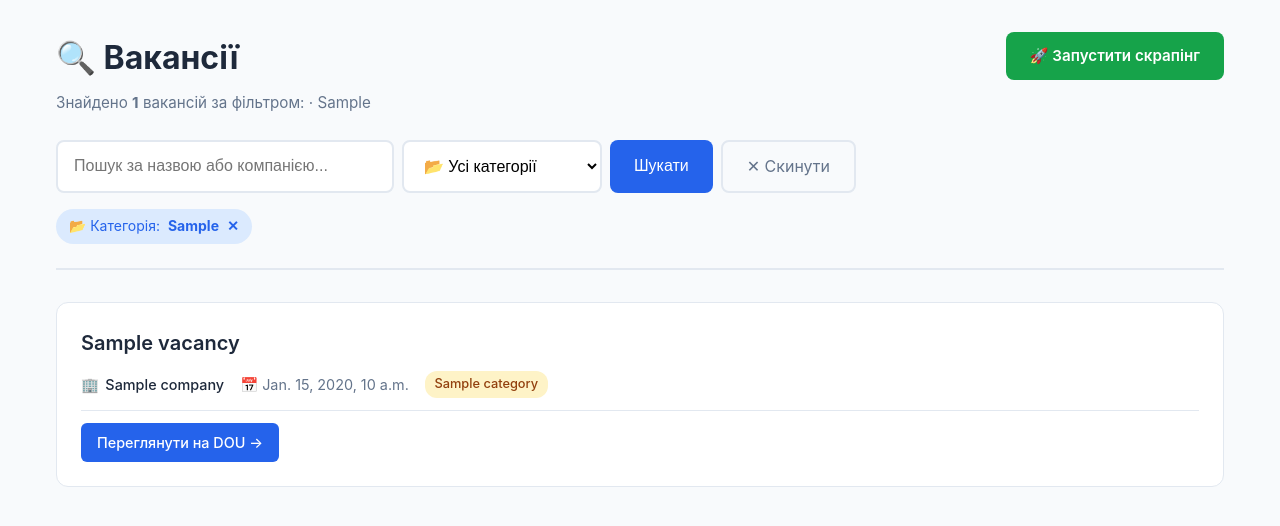
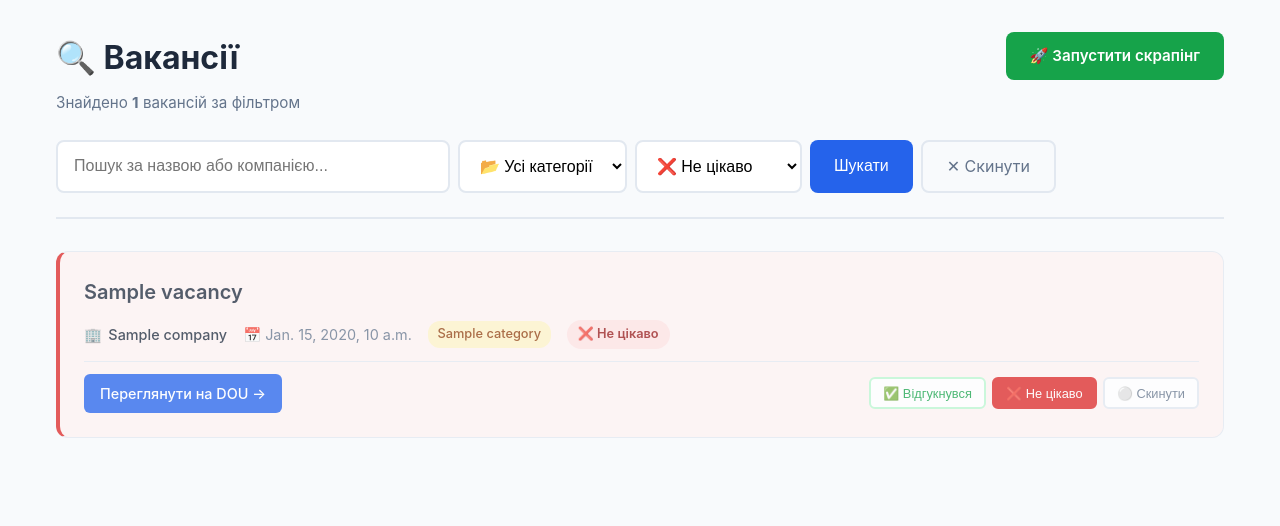
Before and after one commit to PythonBossUA/VacancyMonitor, a Django app: template templates/view_scraped_data.html in a window 1280 px wide. Shown: the top 526 px of the page. Run offline with Django 5.2, Linux system fonts and the light colour scheme; the template is opened without the code that fills it: most values are stand-ins (such as "Sample title", 1, 10 or a date in 2020).

Commit message:
Added the ability to change vacancy statuses

```diff
--- a/app/tasks.py
+++ b/app/tasks.py
@@ -173,5 +173,3 @@ def scrap_data():
             logger.exception(f"Критична помилка в scrap_data: {e}")
         finally:
             client.close()
-
-scrap_data()
--- a/server/urls.py
+++ b/server/urls.py
@@ -1,7 +1,8 @@
 from django.urls import path
-from app.views import view_scraped_data, start_scrap_data
+from app.views import view_scraped_data, start_scrap_data, update_vacancy_status
 
 urlpatterns = [
     path("", view_scraped_data, name="scraped_data_view"),
     path("scrap/", start_scrap_data, name="scrap_data_view"),
+    path("vacancy/<int:vacancy_id>/status/", update_vacancy_status, name="update_vacancy_status"),
 ]
--- a/templates/view_scraped_data.html
+++ b/templates/view_scraped_data.html
@@ -11,6 +11,9 @@
             --primary-hover: #1d4ed8;
             --success: #16a34a;
             --success-hover: #15803d;
+            --danger: #dc2626;
+            --danger-hover: #b91c1c;
+            --warning: #f59e0b;
             --bg: #f8fafc;
             --card-bg: #ffffff;
             --border: #e2e8f0;
@@ -49,7 +52,6 @@
         }
 
         h1 { font-size: 2rem; margin-bottom: 0.5rem; }
-
         .stats { color: var(--text-muted); font-size: 0.95rem; }
 
         .btn-scrap {
@@ -73,40 +75,35 @@
             box-shadow: 0 4px 12px rgba(22, 163, 74, 0.3);
         }
 
-        /* ===== ФОРМА ФІЛЬТРІВ ===== */
+        /* Фільтри */
         .filters-form {
             display: flex;
             gap: 0.5rem;
-            max-width: 800px;
+            max-width: 1000px;
             flex-wrap: wrap;
         }
 
-        .filters-form input[type="text"] {
-            flex: 1;
-            min-width: 200px;
-            padding: 0.75rem 1rem;
-            border: 2px solid var(--border);
-            border-radius: 8px;
-            font-size: 1rem;
-            transition: border-color 0.2s;
-        }
-
-        .filters-form input[type="text"]:focus {
-            outline: none;
-            border-color: var(--primary);
-        }
-
+        .filters-form input[type="text"],
         .filters-form select {
             padding: 0.75rem 1rem;
             border: 2px solid var(--border);
             border-radius: 8px;
             font-size: 1rem;
             background: white;
-            cursor: pointer;
-            min-width: 200px;
             transition: border-color 0.2s;
         }
 
+        .filters-form input[type="text"] {
+            flex: 1;
+            min-width: 200px;
+        }
+
+        .filters-form select {
+            cursor: pointer;
+            min-width: 160px;
+        }
+
+        .filters-form input:focus,
         .filters-form select:focus {
             outline: none;
             border-color: var(--primary);
@@ -123,9 +120,7 @@
             transition: background 0.2s;
         }
 
-        .filters-form button:hover {
-            background: var(--primary-hover);
-        }
+        .filters-form button:hover { background: var(--primary-hover); }
 
         .btn-reset {
             padding: 0.75rem 1.5rem;
@@ -140,31 +135,9 @@
             transition: all 0.2s;
         }
 
-        .btn-reset:hover {
-            background: var(--bg);
-            color: var(--text);
-        }
+        .btn-reset:hover { background: var(--bg); color: var(--text); }
 
-        /* Активний фільтр */
-        .active-filter {
-            display: inline-flex;
-            align-items: center;
-            gap: 0.5rem;
-            margin-top: 1rem;
-            padding: 0.4rem 0.8rem;
-            background: #dbeafe;
-            color: var(--primary);
-            border-radius: 20px;
-            font-size: 0.875rem;
-        }
-
-        .active-filter a {
-            color: var(--primary);
-            font-weight: bold;
-            text-decoration: none;
-        }
-
-        /* ===== СПИСОК ВАКАНСІЙ ===== */
+        /* Список вакансій */
         .vacancy-list { display: grid; gap: 1rem; }
 
         .vacancy-card {
@@ -183,6 +156,18 @@
             transform: translateY(-2px);
         }
 
+        /* Картки зі статусом */
+        .vacancy-card.status-applied {
+            border-left: 4px solid var(--success);
+            background: #f0fdf4;
+        }
+
+        .vacancy-card.status-not_interested {
+            border-left: 4px solid var(--danger);
+            background: #fef2f2;
+            opacity: 0.75;
+        }
+
         .vacancy-title {
             font-size: 1.25rem;
             font-weight: 600;
@@ -198,6 +183,7 @@
             gap: 1rem;
             font-size: 0.9rem;
             color: var(--text-muted);
+            align-items: center;
         }
 
         .meta-item { display: flex; align-items: center; gap: 0.4rem; }
@@ -213,10 +199,41 @@
             font-weight: 500;
         }
 
+        /* Бейджі статусів */
+        .status-badge {
+            display: inline-flex;
+            align-items: center;
+            gap: 0.3rem;
+            padding: 0.25rem 0.7rem;
+            border-radius: 20px;
+            font-size: 0.8rem;
+            font-weight: 600;
+        }
+
+        .status-badge.applied {
+            background: #dcfce7;
+            color: #166534;
+        }
+
+        .status-badge.not_interested {
+            background: #fee2e2;
+            color: #991b1b;
+        }
+
+        .status-badge.none {
+            background: #f1f5f9;
+            color: #64748b;
+        }
+
+        /* Кнопки дій */
         .vacancy-actions {
             margin-top: auto;
             padding-top: 0.75rem;
             border-top: 1px solid var(--border);
+            display: flex;
+            align-items: center;
+            gap: 0.75rem;
+            flex-wrap: wrap;
         }
 
         .btn-view {
@@ -233,7 +250,59 @@
 
         .btn-view:hover { background: var(--primary-hover); }
 
-        /* ===== ПАГІНАЦІЯ ===== */
+        /* Група кнопок статусу */
+        .status-buttons {
+            display: flex;
+            gap: 0.4rem;
+            margin-left: auto;
+        }
+
+        .status-btn {
+            padding: 0.4rem 0.75rem;
+            border: 2px solid var(--border);
+            border-radius: 6px;
+            background: white;
+            font-size: 0.8rem;
+            cursor: pointer;
+            transition: all 0.2s;
+            white-space: nowrap;
+        }
+
+        .status-btn:hover { transform: translateY(-1px); }
+
+        .status-btn.btn-applied {
+            color: var(--success);
+            border-color: #bbf7d0;
+        }
+        .status-btn.btn-applied:hover,
+        .status-btn.btn-applied.active {
+            background: var(--success);
+            color: white;
+            border-color: var(--success);
+        }
+
+        .status-btn.btn-not-interested {
+            color: var(--danger);
+            border-color: #fecaca;
+        }
+        .status-btn.btn-not-interested:hover,
+        .status-btn.btn-not-interested.active {
+            background: var(--danger);
+            color: white;
+            border-color: var(--danger);
+        }
+
+        .status-btn.btn-clear {
+            color: var(--text-muted);
+        }
+        .status-btn.btn-clear:hover,
+        .status-btn.btn-clear.active {
+            background: #64748b;
+            color: white;
+            border-color: #64748b;
+        }
+
+        /* Пагінація */
         .pagination {
             display: flex;
             justify-content: center;
@@ -268,7 +337,6 @@
 
         .pagination .disabled {
             color: var(--text-muted);
-            cursor: not-allowed;
             opacity: 0.5;
         }
 
@@ -289,6 +357,8 @@
             .filters-form { flex-direction: column; }
             .filters-form select { width: 100%; }
             .header-top { flex-direction: column; align-items: stretch; }
+            .status-buttons { margin-left: 0; margin-top: 0.5rem; }
+            .vacancy-actions { flex-direction: column; align-items: stretch; }
         }
     </style>
 </head>
@@ -300,72 +370,65 @@
                     <h1>🔍 Вакансії</h1>
                     <p class="stats">
                         Знайдено <strong>{{ total_count }}</strong> вакансій
-                        {% if search_query or selected_category %}
-                            за фільтром:
-                            {% if search_query %}"{{ search_query }}"{% endif %}
-                            {% if selected_category %}· {{ selected_category }}{% endif %}
+                        {% if search_query or selected_category or selected_status %}
+                            за фільтром
                         {% endif %}
                     </p>
                 </div>
-
-                <a href="{% url 'scrap_data_view' %}" class="btn-scrap">
-                    🚀 Запустити скрапінг
-                </a>
+                <a href="{% url 'scrap_data_view' %}" class="btn-scrap">🚀 Запустити скрапінг</a>
             </div>
 
-            <!-- ===== ФОРМА З ПОШУКОМ ТА КАТЕГОРІЄЮ ===== -->
+            <!-- Фільтри -->
             <form method="get" class="filters-form">
-                <input
-                    type="text"
-                    name="search"
-                    placeholder="Пошук за назвою або компанією..."
-                    value="{{ search_query }}"
-                    aria-label="Пошук вакансій"
-                >
+                <input type="text" name="search" placeholder="Пошук за назвою або компанією..."
+                       value="{{ search_query }}" aria-label="Пошук">
 
-                <select name="category" aria-label="Фільтр за категорією" onchange="this.form.submit()">
+                <select name="category" onchange="this.form.submit()" aria-label="Категорія">
                     <option value="">📂 Усі категорії</option>
-                    {% for category in categories %}
-                        <option value="{{ category }}" {% if category == selected_category %}selected{% endif %}>
-                            {{ category }}
-                        </option>
+                    {% for cat in categories %}
+                        <option value="{{ cat }}" {% if cat == selected_category %}selected{% endif %}>{{ cat }}</option>
                     {% endfor %}
+                </select>
+
+                <select name="status" onchange="this.form.submit()" aria-label="Статус">
+                    <option value="">📋 Усі статуси</option>
+                    <option value="applied" {% if selected_status == "applied" %}selected{% endif %}>✅ Відгукнувся</option>
+                    <option value="not_interested" {% if selected_status == "not_interested" %}selected{% endif %}>❌ Не цікаво</option>
+                    <option value="none" {% if selected_status == "none" %}selected{% endif %}>⚪ Без статусу</option>
                 </select>
 
                 <button type="submit">Шукати</button>
 
-                {% if search_query or selected_category %}
+                {% if search_query or selected_category or selected_status %}
                     <a href="{% url 'scraped_data_view' %}" class="btn-reset">✕ Скинути</a>
                 {% endif %}
             </form>
-
-            {% if selected_category %}
-                <div class="active-filter">
-                    📂 Категорія: <strong>{{ selected_category }}</strong>
-                    <a href="?{% if search_query %}search={{ search_query|urlencode }}{% endif %}" title="Прибрати фільтр категорії">✕</a>
-                </div>
-            {% endif %}
         </header>
 
         {% if vacancies %}
             <div class="vacancy-list">
                 {% for vacancy in vacancies %}
-                    <article class="vacancy-card">
+                    <article class="vacancy-card {% if vacancy.status %}status-{{ vacancy.status }}{% endif %}">
                         <a href="{{ vacancy.url }}" target="_blank" rel="noopener noreferrer" class="vacancy-title">
                             {{ vacancy.name }}
                         </a>
 
                         <div class="vacancy-meta">
-                            <div class="meta-item">
-                                🏢 <span class="company-name">{{ vacancy.company.name }}</span>
-                            </div>
+                            <div class="meta-item">🏢 <span class="company-name">{{ vacancy.company.name }}</span></div>
                             {% if vacancy.publication_date %}
-                                <div class="meta-item">
-                                    📅 {{ vacancy.publication_date }}
-                                </div>
+                                <div class="meta-item">📅 {{ vacancy.publication_date }}</div>
                             {% endif %}
                             {% if vacancy.category %}
                                 <span class="category-badge">{{ vacancy.category }}</span>
+                            {% endif %}
+
+                            <!-- Бейдж статусу -->
+                            {% if vacancy.status == "applied" %}
+                                <span class="status-badge applied">✅ Відгукнувся</span>
+                            {% elif vacancy.status == "not_interested" %}
+                                <span class="status-badge not_interested">❌ Не цікаво</span>
+                            {% else %}
+                                <span class="status-badge none">⚪ Без статусу</span>
                             {% endif %}
                         </div>
 
@@ -373,16 +436,46 @@
                             <a href="{{ vacancy.url }}" target="_blank" rel="noopener noreferrer" class="btn-view">
                                 Переглянути на DOU →
                             </a>
+
+                            <!-- Кнопки зміни статусу -->
+                            <div class="status-buttons">
+                                <form method="post" action="{% url 'update_vacancy_status' vacancy.id %}" style="display:inline;">
+                                    {% csrf_token %}
+                                    <input type="hidden" name="status" value="applied">
+                                    <button type="submit" class="status-btn btn-applied {% if vacancy.status == 'applied' %}active{% endif %}">
+                                        ✅ Відгукнувся
+                                    </button>
+                                </form>
+
+                                <form method="post" action="{% url 'update_vacancy_status' vacancy.id %}" style="display:inline;">
+                                    {% csrf_token %}
+                                    <input type="hidden" name="status" value="not_interested">
+                                    <button type="submit" class="status-btn btn-not-interested {% if vacancy.status == 'not_interested' %}active{% endif %}">
+                                        ❌ Не цікаво
+                                    </button>
+                                </form>
+
+                                {% if vacancy.status %}
+                                    <form method="post" action="{% url 'update_vacancy_status' vacancy.id %}" style="display:inline;">
+                                        {% csrf_token %}
+                                        <input type="hidden" name="status" value="">
+                                        <button type="submit" class="status-btn btn-clear">
+                                            ⚪ Скинути
+                                        </button>
+                                    </form>
+                                {% endif %}
+                            </div>
                         </div>
                     </article>
                 {% endfor %}
             </div>
 
+            <!-- Пагінація -->
             {% if vacancies.has_other_pages %}
-                <nav class="pagination" aria-label="Навігація по сторінках">
+                <nav class="pagination" aria-label="Навігація">
                     {% if vacancies.has_previous %}
-                        <a href="?page=1{% if search_query %}&search={{ search_query|urlencode }}{% endif %}{% if selected_category %}&category={{ selected_category|urlencode }}{% endif %}">« Перша</a>
-                        <a href="?page={{ vacancies.previous_page_number }}{% if search_query %}&search={{ search_query|urlencode }}{% endif %}{% if selected_category %}&category={{ selected_category|urlencode }}{% endif %}">← Попередня</a>
+                        <a href="?page=1{% if search_query %}&search={{ search_query|urlencode }}{% endif %}{% if selected_category %}&category={{ selected_category|urlencode }}{% endif %}{% if selected_status %}&status={{ selected_status }}{% endif %}">« Перша</a>
+                        <a href="?page={{ vacancies.previous_page_number }}{% if search_query %}&search={{ search_query|urlencode }}{% endif %}{% if selected_category %}&category={{ selected_category|urlencode }}{% endif %}{% if selected_status %}&status={{ selected_status }}{% endif %}">← Попередня</a>
                     {% else %}
                         <span class="disabled">« Перша</span>
                         <span class="disabled">← Попередня</span>
@@ -392,17 +485,17 @@
                         {% if vacancies.number == num %}
                             <span class="current">{{ num }}</span>
                         {% elif num > vacancies.number|add:'-5' and num < vacancies.number|add:'5' %}
-                            <a href="?page={{ num }}{% if search_query %}&search={{ search_query|urlencode }}{% endif %}{% if selected_category %}&category={{ selected_category|urlencode }}{% endif %}">{{ num }}</a>
+                            <a href="?page={{ num }}{% if search_query %}&search={{ search_query|urlencode }}{% endif %}{% if selected_category %}&category={{ selected_category|urlencode }}{% endif %}{% if selected_status %}&status={{ selected_status }}{% endif %}">{{ num }}</a>
                         {% elif num == 1 or num == vacancies.paginator.num_pages %}
-                            <a href="?page={{ num }}{% if search_query %}&search={{ search_query|urlencode }}{% endif %}{% if selected_category %}&category={{ selected_category|urlencode }}{% endif %}">{{ num }}</a>
+                            <a href="?page={{ num }}{% if search_query %}&search={{ search_query|urlencode }}{% endif %}{% if selected_category %}&category={{ selected_category|urlencode }}{% endif %}{% if selected_status %}&status={{ selected_status }}{% endif %}">{{ num }}</a>
                         {% elif num == vacancies.number|add:'-5' or num == vacancies.number|add:'5' %}
                             <span>...</span>
                         {% endif %}
                     {% endfor %}
 
                     {% if vacancies.has_next %}
-                        <a href="?page={{ vacancies.next_page_number }}{% if search_query %}&search={{ search_query|urlencode }}{% endif %}{% if selected_category %}&category={{ selected_category|urlencode }}{% endif %}">Наступна →</a>
-                        <a href="?page={{ vacancies.paginator.num_pages }}{% if search_query %}&search={{ search_query|urlencode }}{% endif %}{% if selected_category %}&category={{ selected_category|urlencode }}{% endif %}">Остання »</a>
+                        <a href="?page={{ vacancies.next_page_number }}{% if search_query %}&search={{ search_query|urlencode }}{% endif %}{% if selected_category %}&category={{ selected_category|urlencode }}{% endif %}{% if selected_status %}&status={{ selected_status }}{% endif %}">Наступна →</a>
+                        <a href="?page={{ vacancies.paginator.num_pages }}{% if search_query %}&search={{ search_query|urlencode }}{% endif %}{% if selected_category %}&category={{ selected_category|urlencode }}{% endif %}{% if selected_status %}&status={{ selected_status }}{% endif %}">Остання »</a>
                     {% else %}
                         <span class="disabled">Наступна →</span>
                         <span class="disabled">Остання »</span>
@@ -414,17 +507,14 @@
             <div class="empty-state">
                 <h2>Вакансій не знайдено</h2>
                 <p>
-                    {% if search_query or selected_category %}
-                        Спробуйте змінити фільтри або
-                        <a href="{% url 'scraped_data_view' %}">очистити їх</a>.
+                    {% if search_query or selected_category or selected_status %}
+                        Спробуйте змінити фільтри або <a href="{% url 'scraped_data_view' %}">очистити їх</a>.
                     {% else %}
                         База даних порожня. Запустіть скрапінг для заповнення.
                     {% endif %}
                 </p>
-                {% if not search_query and not selected_category %}
-                    <a href="{% url 'scrap_data_view' %}" class="btn-scrap">
-                        🚀 Запустити скрапінг
-                    </a>
+                {% if not search_query and not selected_category and not selected_status %}
+                    <a href="{% url 'scrap_data_view' %}" class="btn-scrap">🚀 Запустити скрапінг</a>
                 {% endif %}
             </div>
         {% endif %}
```
Also changed, not shown: app/models.py (+17 -1 lines), app/views.py (+25 -1 lines), app/migrations/0001_initial.py.
